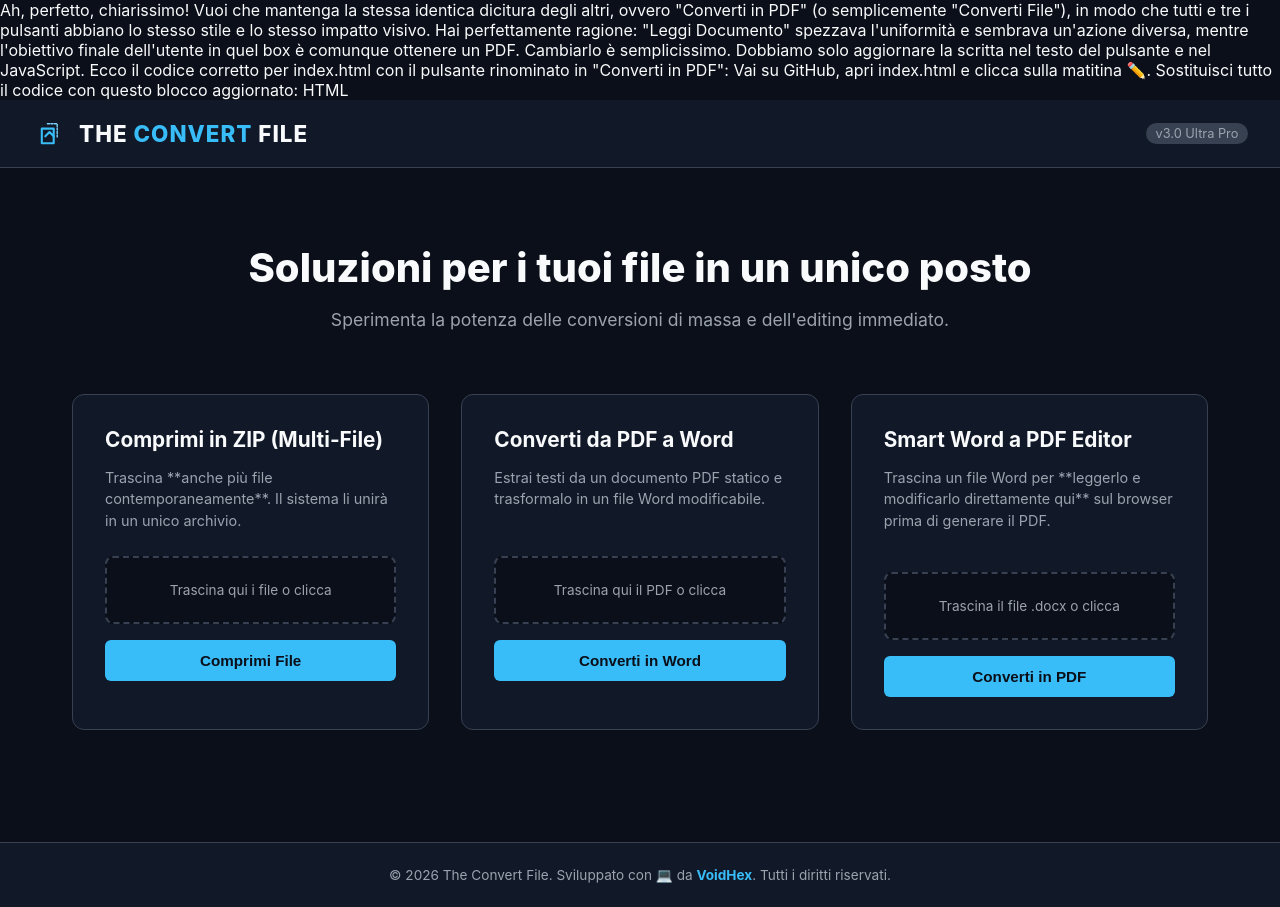
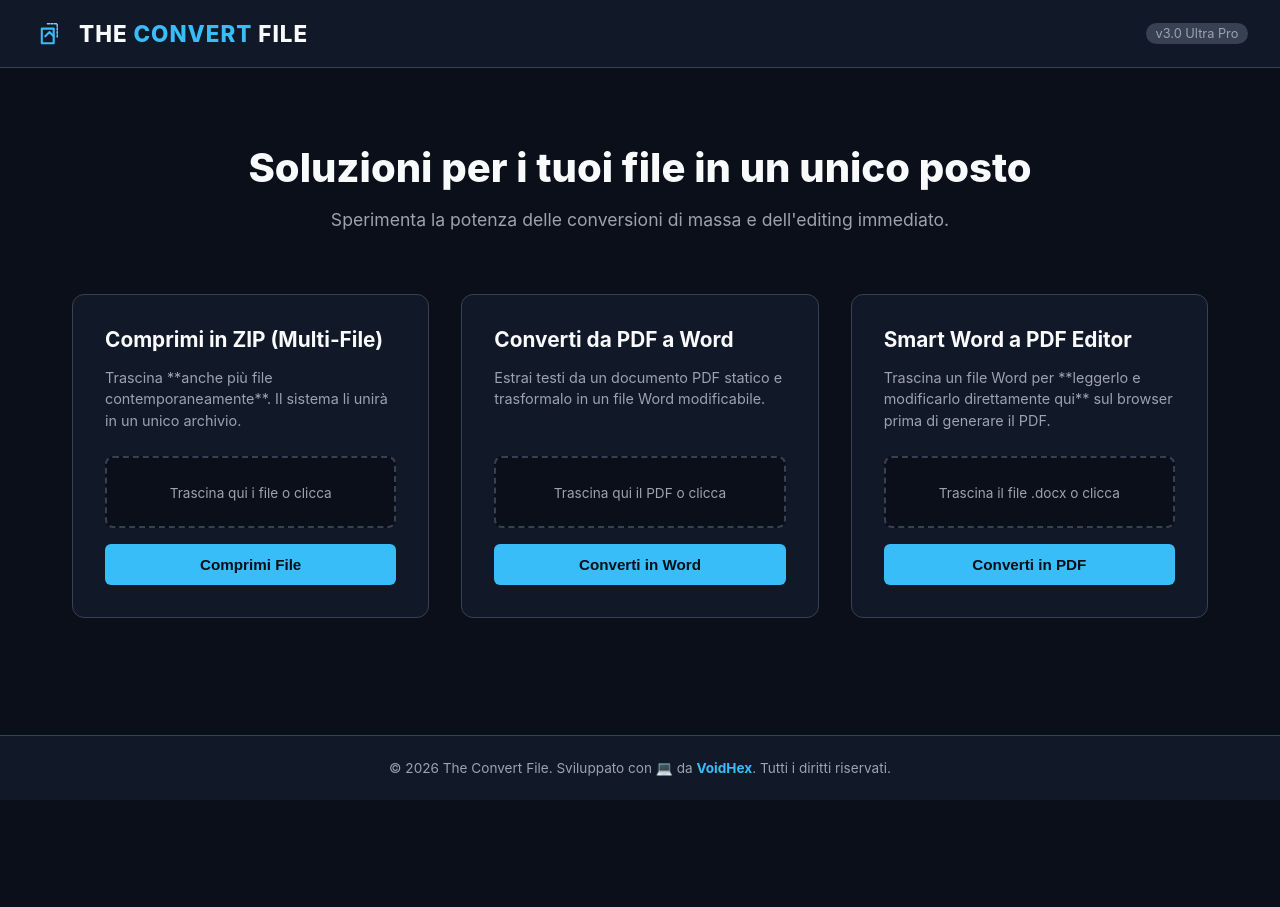
Before and after one commit to VoidHex01/The-Convert-File., a Flask app: page / in a window 1280 px wide. After the commit the page ends 800 px from the top, so only its background shows below. Run offline with Flask 3, Linux system fonts and the light colour scheme.

```diff
--- a/templates/index.html
+++ b/templates/index.html
@@ -1,16 +1,3 @@
-Ah, perfetto, chiarissimo! Vuoi che mantenga la stessa identica dicitura degli altri, ovvero "Converti in PDF" (o semplicemente "Converti File"), in modo che tutti e tre i pulsanti abbiano lo stesso stile e lo stesso impatto visivo.
-
-Hai perfettamente ragione: "Leggi Documento" spezzava l'uniformità e sembrava un'azione diversa, mentre l'obiettivo finale dell'utente in quel box è comunque ottenere un PDF.
-
-Cambiarlo è semplicissimo. Dobbiamo solo aggiornare la scritta nel testo del pulsante e nel JavaScript.
-
-Ecco il codice corretto per index.html con il pulsante rinominato in "Converti in PDF":
-
-Vai su GitHub, apri index.html e clicca sulla matitina ✏️.
-
-Sostituisci tutto il codice con questo blocco aggiornato:
-
-HTML
 <!DOCTYPE html>
 <html lang="it">
 <head>
```
